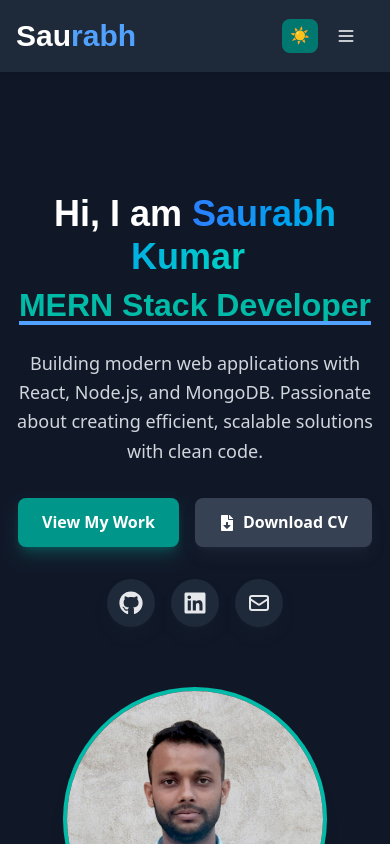
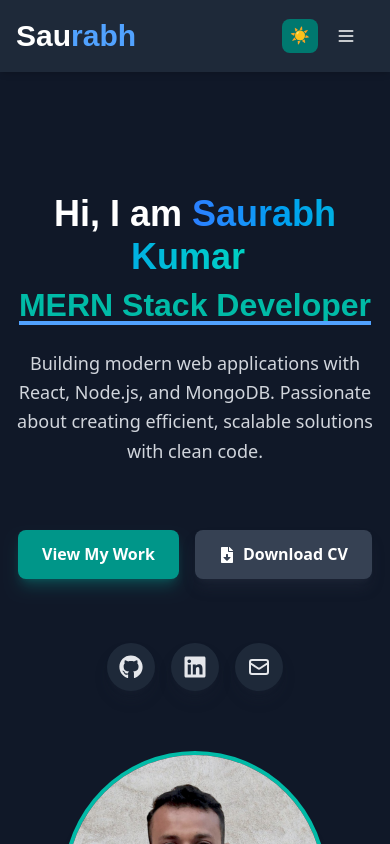
Before and after one commit to ksaurabh252/saurabhKumar_Portfolio, a React (Vite) app: page / in a window 390 px wide. Shown: the top 844 px of the page. Built offline with nearby package versions, Linux system fonts and the light colour scheme.

Commit message:
Refactor Home component: adjust layout, update links
- Tweaked section padding and layout for better responsiveness
- Updated GitHub, LinkedIn, and email links with real values
- Changed "View My Work" button to link to GitHub profile

```diff
--- a/src/components/Home.jsx
+++ b/src/components/Home.jsx
@@ -1,3 +1,4 @@
+// eslint-disable-next-line no-unused-vars
 import { motion, AnimatePresence } from 'framer-motion';
 import { useEffect, useState } from 'react';
 import { FaGithub, FaLinkedin, FaFileDownload, FaReact } from 'react-icons/fa';
@@ -32,13 +33,13 @@ const Home = ({ darkMode }) => {
   }, []);
 
   return (
-    <section className="flex flex-col md:flex-row items-center justify-center min-h-[90vh] gap-8 px-6 py-12">
+    <section className="flex flex-col md:flex-row items-center justify-center min-h-[90vh] gap-8 px-4 py-12 max-w-7xl mx-auto">
 
       {/* =========================
           Text & Intro Section
           ========================= */}
-      <div className="md:w-1/2 space-y-8">
-        <div className="text-center md:text-left">
+      <div className="md:w-1/2 space-y-8 flex flex-col items-center md:items-start">
+        <div className="text-center md:text-left max-w-2xl">
 
           {/* =========================
               Animated Heading
@@ -138,7 +139,8 @@ const Home = ({ darkMode }) => {
               <motion.a
                 whileHover={{ scale: 1.05, y: -3 }}
                 whileTap={{ scale: 0.95 }}
-                href="#projects"
+                href="https://github.com/ksaurabh252"
+                target='_blank'
                 className={`px-6 py-3 rounded-lg font-semibold flex items-center text-white transition-all shadow-lg ${darkMode ? 'bg-teal-600 hover:bg-teal-700 shadow-teal-500/25' : 'bg-blue-600 hover:bg-blue-700 shadow-blue-500/25'}`}
               >
                 View My Work
@@ -170,11 +172,11 @@ const Home = ({ darkMode }) => {
           {[
             {
               icon: <FaGithub size={24} />,
-              url: "https://github.com/yourusername"
+              url: "https://github.com/ksaurabh252"
             },
             {
               icon: <FaLinkedin size={24} />,
-              url: "https://linkedin.com/in/yourusername"
+              url: "https://www.linkedin.com/in/ksaurabh252/"
             },
             {
               icon: <HiOutlineMail size={24} />,
```
